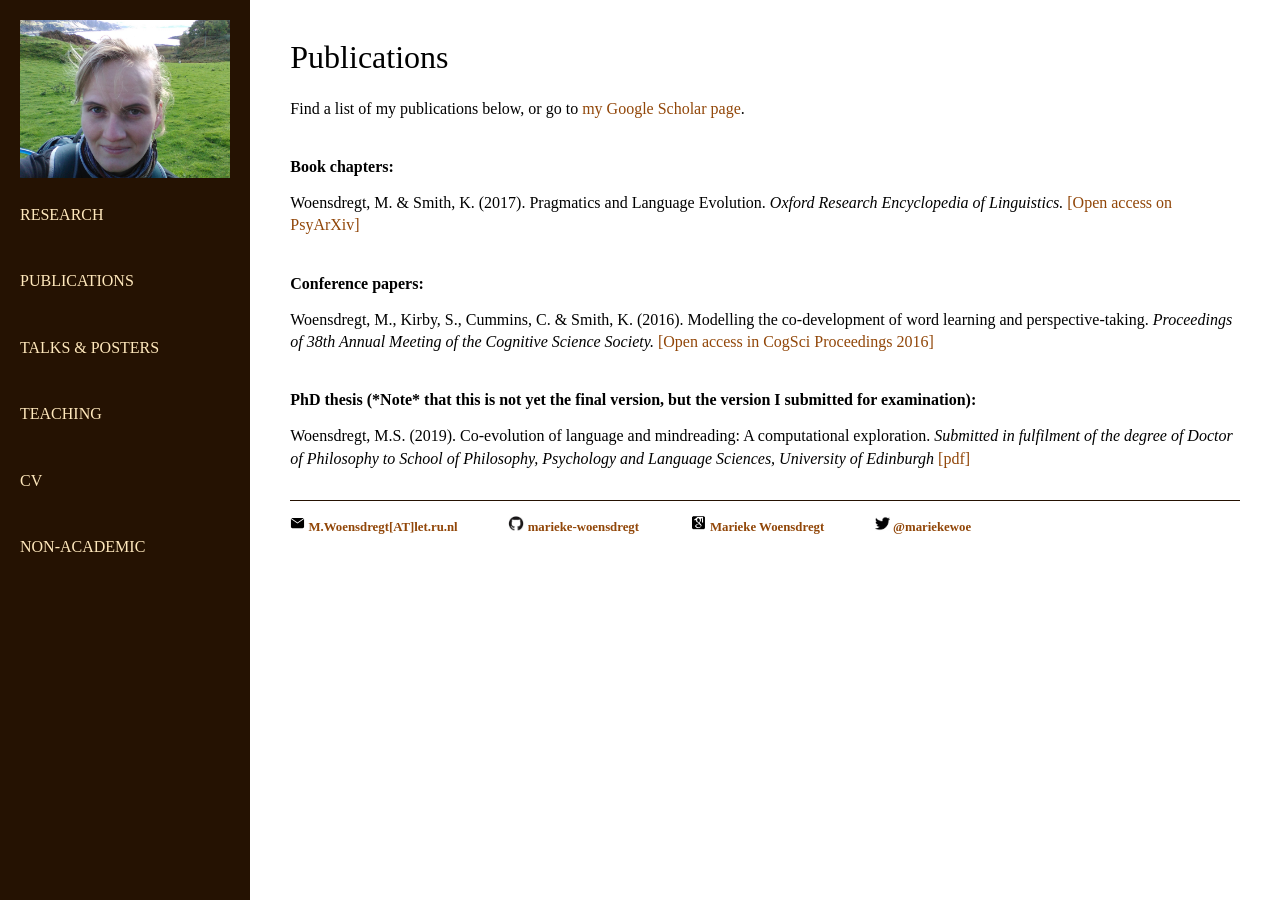
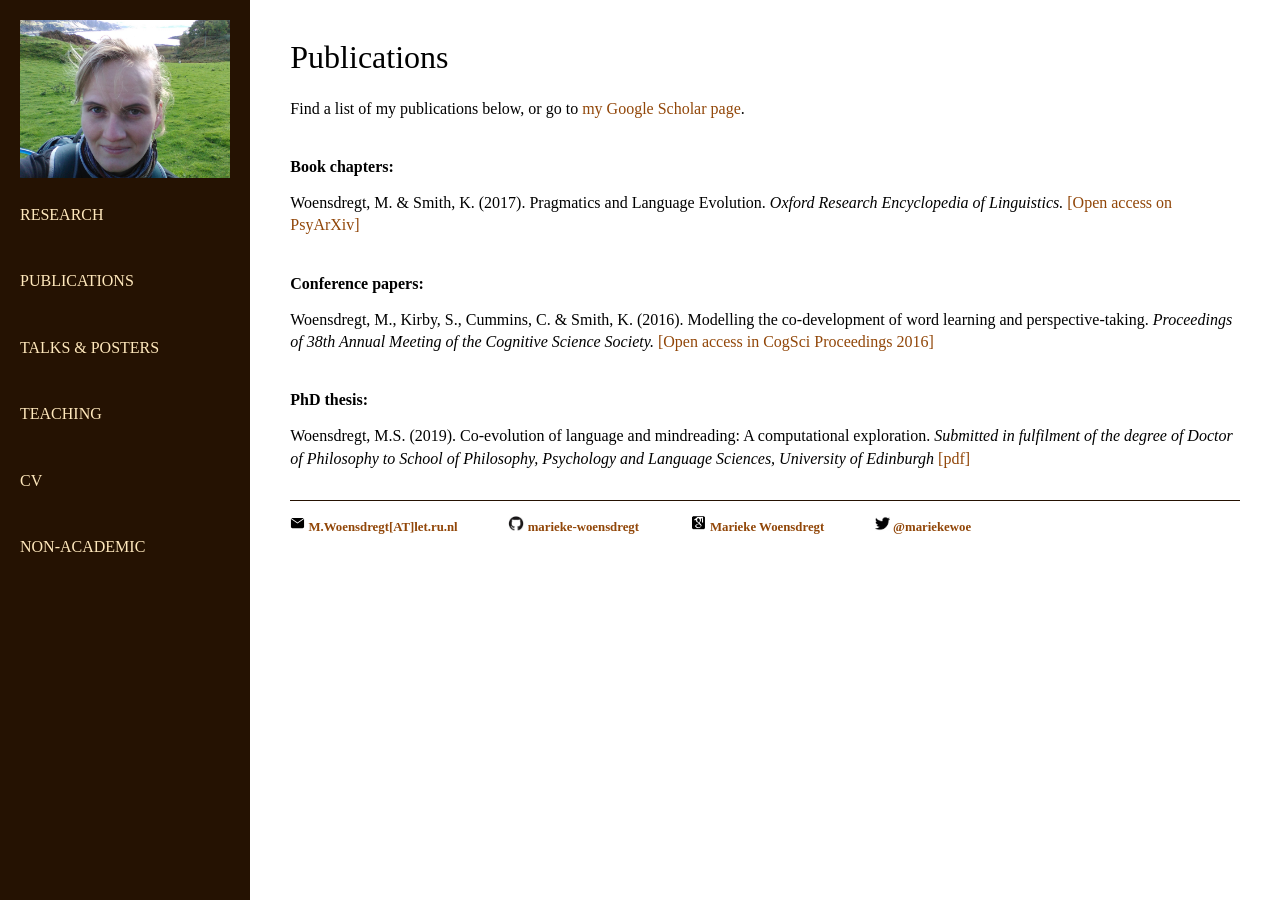
Before and after one commit to marieke-woensdregt/marieke-woensdregt.github.io, a Jekyll site: the page built from publications/index.html, in a window 1280 px wide. Built offline with Jekyll 4.4.1, drawn with Linux system fonts in a browser that asks for light colours.

Commit message:
Update index.html

```diff
--- a/publications/index.html
+++ b/publications/index.html
@@ -24,12 +24,13 @@
 	</p>
 
 
-	<h3> PhD thesis (*Note* that this is not yet the final version, but the version I submitted for examination): </h3>
+	<h3> PhD thesis: </h3>
 	<p>
 		Woensdregt, M.S. (2019). Co-evolution of language and mindreading: A computational exploration.
 		<i>Submitted in fulfilment of the degree of Doctor of Philosophy to
 			School of Philosophy, Psychology and Language Sciences, University of Edinburgh </i>
-		<A HREF="https://github.com/marieke-woensdregt/marieke-woensdregt.github.io/blob/master/pdfs/Thesis_M_Woensdregt_Co-Evolution_of_Language_and_Mindreading.pdf">[pdf]</a>
+		<a href="https://github.com/marieke-woensdregt/marieke-woensdregt.github.io/blob/master/pdfs/Thesis_M_Woensdregt_Co-Evolution_of_Language_and_Mindreading_Final.pdf" download>
+		[pdf]</a>
 	</p>
 
 </div><!-- /.blurb -->
```
